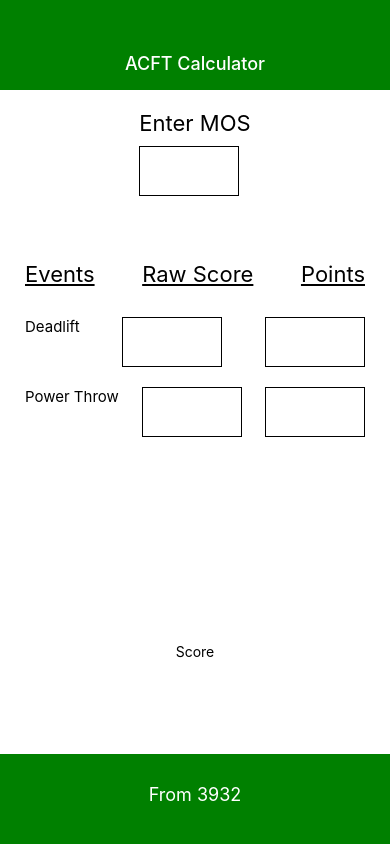
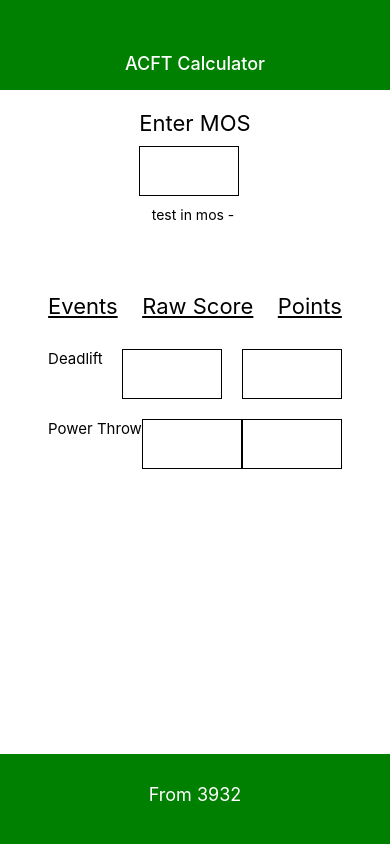
Before and after one commit to foshesco/acft-grader-app, a React Native app: screen / in a window 390 px wide. Built offline with nearby package versions, Linux system fonts and the light colour scheme.

Commit message:
fixed state for mosLevel

```diff
--- a/App.js
+++ b/App.js
@@ -2,8 +2,6 @@ import React from 'react';
 import { StyleSheet, Text, View, Button, TextInput } from 'react-native';
 import Header from './components/Header';
 import GetMOS from './components/GetMOS';
-import Events from './components/Events';
-import Score from './components/Score';
 import Footer from './components/Footer';
 
 export default function App() {
@@ -11,8 +9,6 @@ export default function App() {
     <View style={styles.container}>
       <Header title="ACFT Calculator" />
       <GetMOS />
-      <Events />
-      <Score />
       <Footer title="From 3932"/>
     </View>
   );
--- a/components/GetMOS.js
+++ b/components/GetMOS.js
@@ -7,15 +7,17 @@ import {
     TouchableWithoutFeedback,
     Keyboard,
 } from 'react-native';
-import MOSInput from './MOSInput';
+import PowerThrow from './events/PowerThrow';
+import Deadlift from './events/Deadlift';
 
 export default class GetMOS extends Component {
     constructor() {
         super();
 
         this.state = {
+            clear: false,
             mosInput: '',
-            mosLevel:'',
+            mosLevel: '',
             mosDesc: {
                 '11A': '1Infantry',
                 '37F': '3PSYOP',
@@ -25,12 +27,35 @@ export default class GetMOS extends Component {
     }
 
     getMOSInfo(e) {
-        let i;
+        let mos;
+        let lvl;
         let mosDesc = this.state.mosDesc;
+        let invalid = (
+            <Text
+                style={{
+                    color: 'white',
+                    fontSize: 20,
+                    fontWeight: '500',
+                    backgroundColor: 'red',
+                    width: '100%',
+                    textAlign: 'center',
+                }}>
+                Invalid MOS
+      </Text>
+        );
 
         if (mosDesc[e]) {
-            i = mosDesc[e].substring(1, 100);
-            return i;
+            lvl = mosDesc[e].substring(0, 1);
+            console.log(this.state.mosLevel)
+
+            if (this.state.mosLevel != lvl) {
+                this.setState({ mosLevel: lvl })
+            }
+            mos = mosDesc[e].substring(1, 100);
+
+            return mos;
+        } else if (e !== '' && e.length >= 3 && !mosDesc[e]) {
+            return invalid;
         }
     }
 
@@ -43,50 +68,99 @@ export default class GetMOS extends Component {
             if (i.charAt(0) != 1 && i.charAt(0) != 2 && i.charAt(0) != 3) {
                 return null;
             } else if (i.charAt(0) == 1) {
-                return <Text style={{
+                return (
+                    <Text
+                        style={{
                             color: 'white',
                             fontSize: 20,
                             fontWeight: '500',
                             backgroundColor: 'black',
                             width: '100%',
-                    textAlign: 'center'
+                            textAlign: 'center',
                         }}>
                         HEAVY
-                </Text>;
+          </Text>
+                );
             } else if (i.charAt(0) == 2) {
-                return <Text style={{
+                return (
+                    <Text
+                        style={{
                             color: 'white',
                             fontSize: 20,
                             fontWeight: '500',
                             backgroundColor: 'blue',
                             width: '100%',
-                    textAlign: 'center'
+                            textAlign: 'center',
                         }}>
                         SIGNIFICANT
-                </Text>;
+          </Text>
+                );
             } else if (i.charAt(0) == 3) {
-                return <Text style={{
+                return (
+                    <Text
+                        style={{
                             color: 'white',
                             fontSize: 20,
                             fontWeight: '500',
                             backgroundColor: 'pink',
                             width: '100%',
-                    textAlign: 'center'
+                            textAlign: 'center',
                         }}>
                         MODERATE
-                </Text>;
+          </Text>
+                );
             }
         }
     }
 
+    handleChangeInput = text => {
+        this.setState({ mosLevel: text });
+    };
+
     render() {
         return (
             <View style={styles.screen}>
-                <MOSInput textChange={mosInput => this.setState({ mosInput })} />
+                <View>
+                    <Text style={styles.title}>Enter MOS</Text>
+                    <TextInput
+                        style={styles.input}
+                        autoCapitalize="characters"
+                        maxLength={4}
+                        minLength={3}
+                        autoCorrect={false}
+                        onChangeText={mosOutput => this.setState({ mosInput: mosOutput })}
+                    />
+                </View>
                 <View style={styles.mosOutput}>
-                    <Text style={{ textAlign: 'center', fontWeight: '500', fontSize: 20 }}>{this.getMOSInfo(this.state.mosInput)}</Text>
+                    <Text
+                        style={{ textAlign: 'center', fontWeight: '500', fontSize: 20 }}>
+                        {this.getMOSInfo(this.state.mosInput)}
+                    </Text>
                     <Text>{this.getLevel(this.state.mosInput)}</Text>
+                    <Text>test in mos - {this.state.mosLevel}</Text>
                 </View>
+                <TouchableWithoutFeedback
+                    onPress={() => {
+                        Keyboard.dismiss();
+                    }}>
+                    <View style={styles.screen2}>
+                        <View>
+                            <View style={styles.title2}>
+                                <Text style={styles.titleName}>Events</Text>
+                                <Text style={styles.titleName}>Raw Score</Text>
+                                <Text style={styles.titleName}>Points</Text>
+                            </View>
+                        </View>
+
+                        <View>
+                            <Deadlift mosLevel={this.state.mosLevel} />
+                        </View>
+
+                        <View>
+                            <PowerThrow />
+                        </View>
+                    </View>
+                </TouchableWithoutFeedback>
             </View>
         );
     }
@@ -98,6 +172,34 @@ const styles = StyleSheet.create({
         padding: 10,
         alignItems: 'center',
     },
+    screen2: {
+        flex: 4,
+        padding: 10,
+    },
+    title2: {
+        flexDirection: 'row',
+        width: '100%',
+        justifyContent: 'space-between',
+        paddingHorizontal: 15,
+        paddingBottom: 10,
+        paddingTop: 40,
+    },
+    titleName: {
+        fontSize: 22,
+        justifyContent: 'center',
+        textDecorationLine: 'underline',
+    },
+    input: {
+        borderColor: 'black',
+        borderWidth: 1,
+        width: 100,
+        height: 50,
+        textAlign: 'center',
+    },
+    title: {
+        fontSize: 22,
+        marginVertical: 10,
+    },
     mosOutput: {
         paddingBottom: 20,
         paddingTop: 10,
--- a/components/events/Deadlift.js
+++ b/components/events/Deadlift.js
@@ -7,7 +7,6 @@ import {
   TouchableWithoutFeedback,
   Keyboard,
 } from 'react-native';
-import GetMOS from '../GetMOS';
 
 export default class Deadlift extends Component {
   constructor(props) {
@@ -34,16 +33,16 @@ export default class Deadlift extends Component {
         },
       },
     };
-
   }
 
   getDLScore(e) {
     let i;
     let deadliftScore = this.state.deadliftScore;
 
+    console.log("test in dl", this.props.mosLevel)
     if (deadliftScore.scoreSheet[e]) {
       i = deadliftScore.scoreSheet[e];
-      if ((this.state.mosInput) == "MODERATE") {
+      if (this.props.mosLevel == 'MODERATE') {
         return i;
       }
       return i;
@@ -54,8 +53,10 @@ export default class Deadlift extends Component {
     return (
       <View>
         <View style={styles.eventContainer}>
-          <Text style={styles.eventName}>Deadlift</Text>
-          <Deadlift2 textChange={dlScoreInput => this.setState({ dlScoreInput })} />
+        <Text style={styles.eventName}>Deadlift</Text>
+          <Deadlift2
+            textChange={dlScoreInput => this.setState({ dlScoreInput })}
+          />
           <View>
             <Text style={styles.output}>
               {this.getDLScore(this.state.dlScoreInput)}
```
Lines whose indentation alone changed are shown as unchanged.
